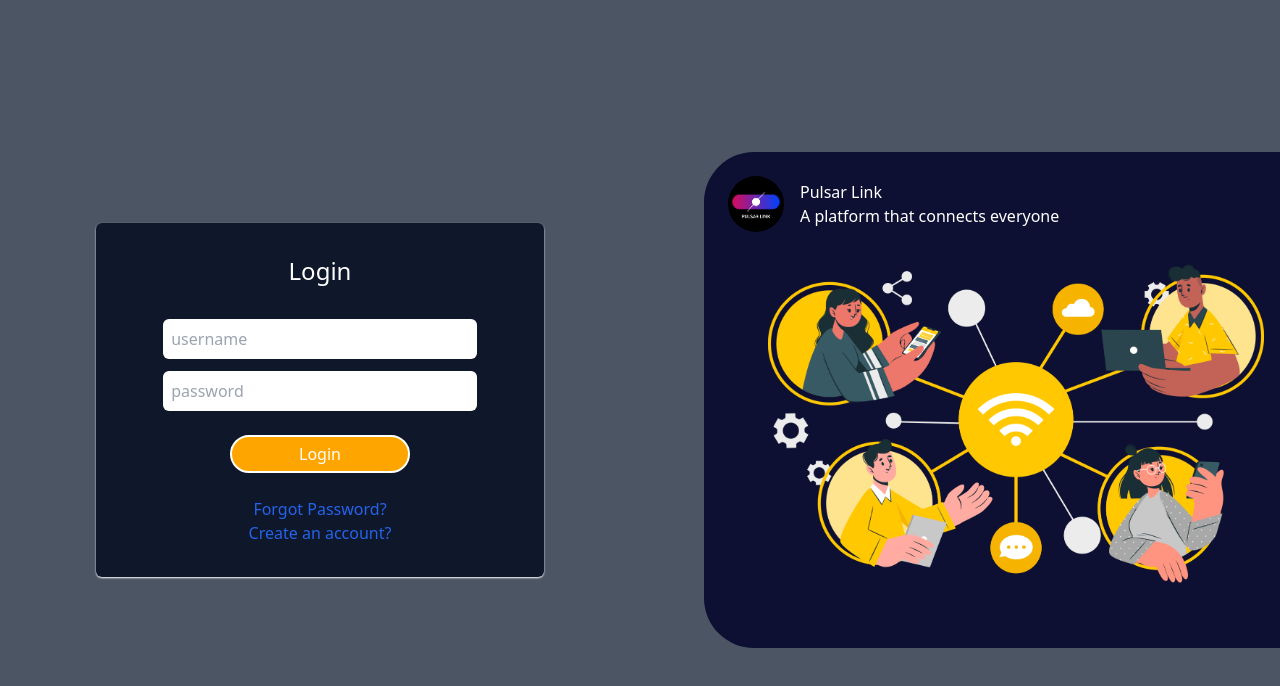
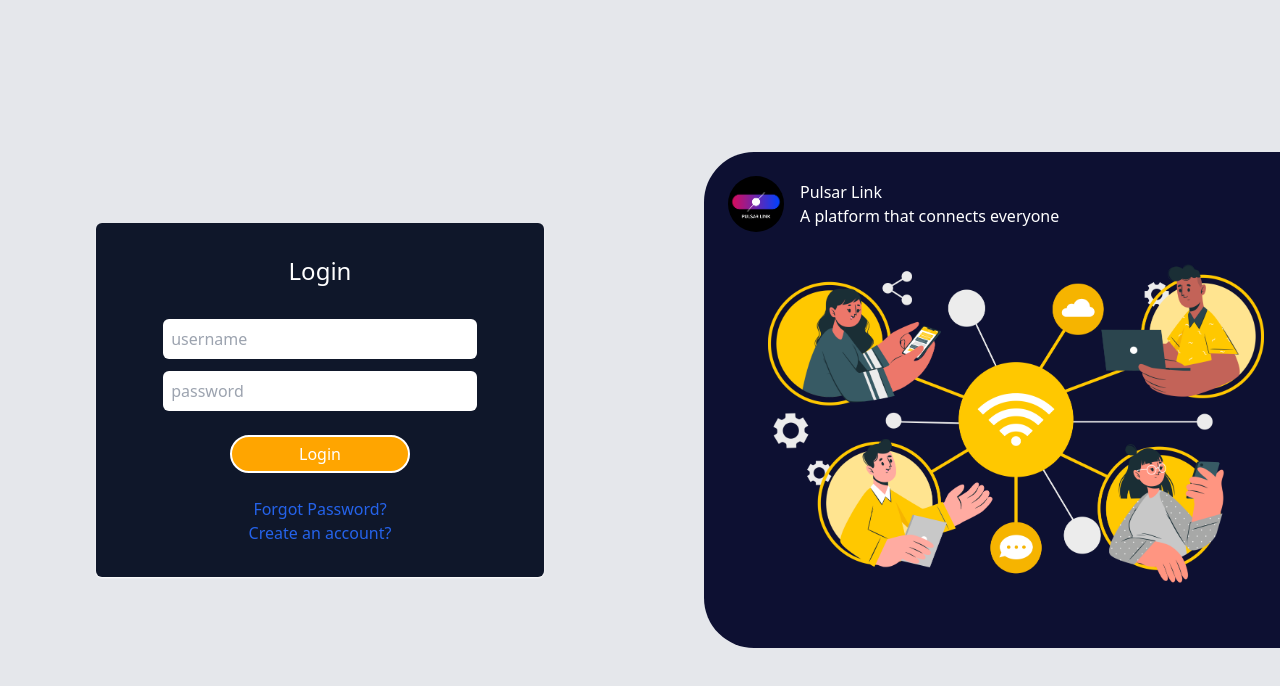
Before and after one commit to saqlain-hub/pulsar-link-clone, a React (Vite) app: page / in a window 1280 px wide. Shown: the top 686 px of the page. Built offline with nearby package versions, Linux system fonts and the light colour scheme; the HTML template or start-up script is replaced by a standard one.

Commit message:
almost done with homepage ui

```diff
--- a/src/index.css
+++ b/src/index.css
@@ -4,7 +4,7 @@
 
 @layer base {
   body {
-    @apply bg-gray-600;
+    @apply bg-gray-200;
   }
   a {
     @apply text-blue-600;
@@ -96,6 +96,3 @@ button.login-btn:hover {
   background-color: gray;
   cursor: pointer;
 }
-
-.cover-pic {
-}
--- a/src/pages/Layout.jsx
+++ b/src/pages/Layout.jsx
@@ -8,14 +8,14 @@ const Layout = () => {
   return (
     <div className="container mx-auto h-full px-4">
       <div className="grid-container py-2">
-        <aside className="overflow-y-scroll hidden lg:h-[450px] xl:h-[570px]  2xl:h-screen 2xl:overflow-hidden px-2 lg:block sticky top-14 ">
+        <aside className="overflow-y-scroll hidden lg:h-[450px] xl:h-[570px]  2xl:h-screen 2xl:overflow-hidden px-2 lg:block sticky top-16 ">
           <ProfileComp />
           <Followers />
         </aside>
         <main className="md:px-0 ">
           <Outlet /> {/**Homepage */}
         </main>
-        <aside className="hidden max-h-[530px] overflow-hidden xl:block sticky top-14 bg-gray-200 rounded-md">
+        <aside className="hidden max-h-[530px] overflow-hidden xl:block sticky top-16 bg-gray-200 rounded-md">
           <Trends />
         </aside>
       </div>
```
